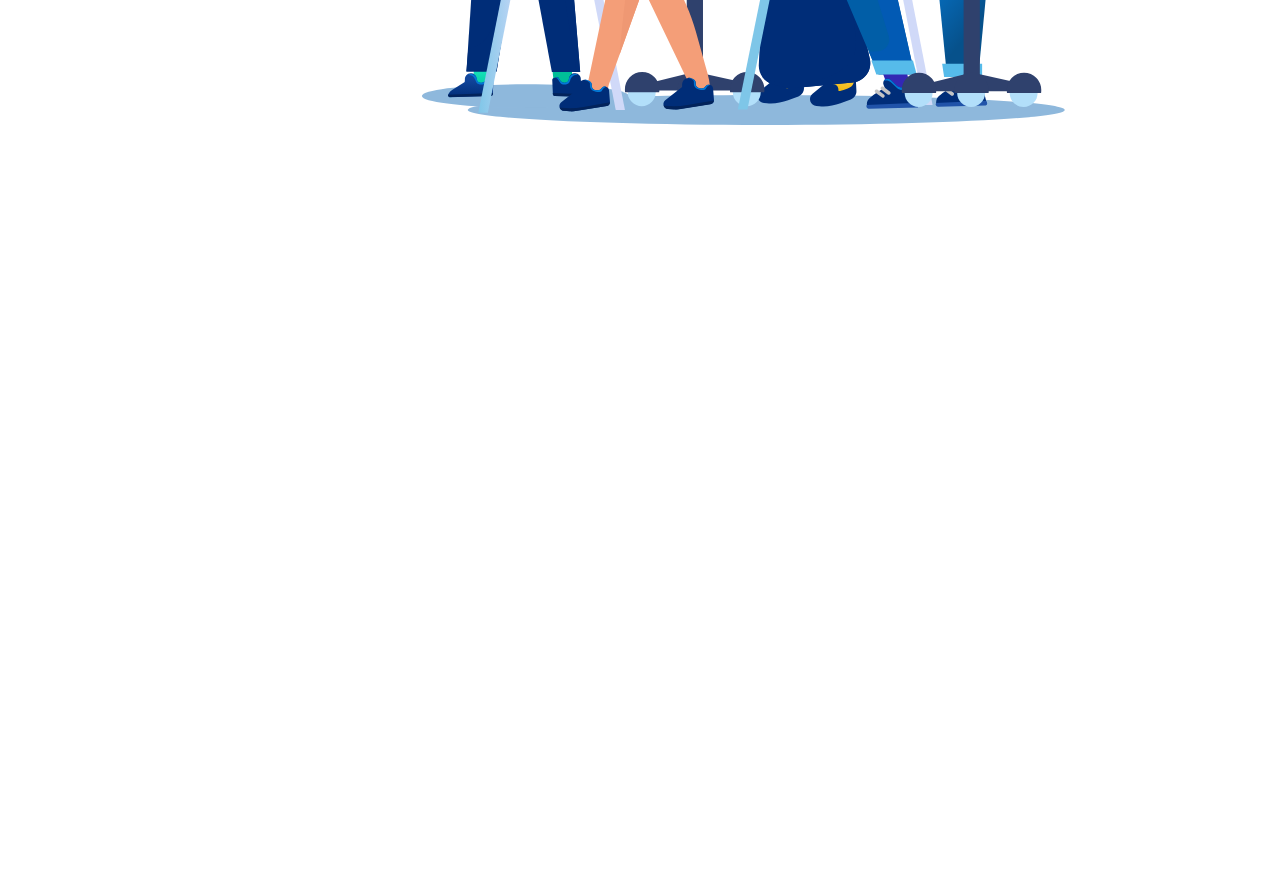
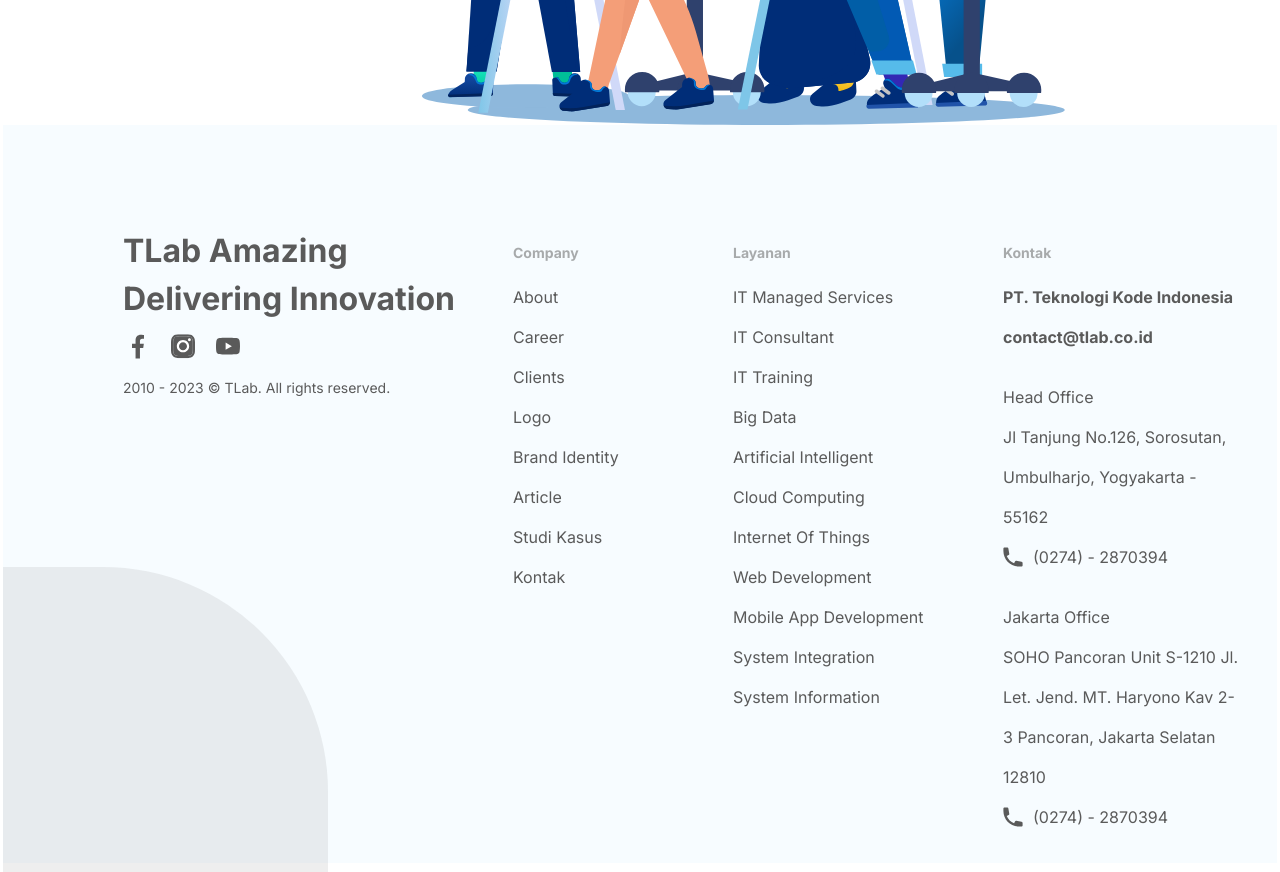
Before and after one commit to ahmdali25/tlab-vue, a Vue app: page / in a window 1280 px wide. Shown: the part 900-1772 px from the top of the page. Before the commit the page ends 1033 px from the top, so only its background shows below. Built offline with nearby package versions, Linux system fonts and the light colour scheme.

Commit message:
ADD component base footer

```diff
--- a/src/App.vue
+++ b/src/App.vue
@@ -4,21 +4,25 @@
     <main>
       <TheBanner />
     </main>
+    <BaseFooter />
   </div>
 </template>
 
 <script>
 import BaseHeader from "./components/BaseHeader.vue";
+import BaseFooter from "./components/BaseFooter.vue";
 import TheBanner from "./components/TheBanner.vue";
 
 export default {
   name: "App",
   components: {
     BaseHeader,
+    BaseFooter,
     TheBanner,
   },
 };
 </script>
+, BaseFooter
 
 <style>
 #app {
--- a/src/assets/css/variables.css
+++ b/src/assets/css/variables.css
@@ -2,4 +2,6 @@
     --color-primary: #00DE9C;
     --color-secondary: #049CFB;
     --color-tertiary: #5449D6;
+
+    --text-primary: #5A5A5A;
 }
--- /dev/null
+++ b/src/components/BaseFooter.vue
@@ -0,0 +1,180 @@
+<template>
+  <footer>
+    <div class="main-footer">
+      <div>
+        <h1 class="footer-title">TLab Amazing Delivering Innovation</h1>
+        <div class="footer-icons-wrapper">
+          <div class="footer-icon">
+            <img src="../assets/images/fb.svg" alt="Icon Facebook" />
+          </div>
+          <div class="footer-icon">
+            <img src="../assets/images/instagram.svg" alt="Icon Instagram" />
+          </div>
+          <div class="footer-icon">
+            <img src="../assets/images/youtube.svg" alt="Icon Youtube" />
+          </div>
+        </div>
+        <p class="footer-copyright">
+          2010 - {{ getCurrentYear }} &copy; TLab. All rights reserved.
+        </p>
+      </div>
+      <div class="footer-list-wrapper">
+        <p class="footer-list-title">Company</p>
+        <ul class="footer-list">
+          <li class="list">About</li>
+          <li class="list">Career</li>
+          <li class="list">Clients</li>
+          <li class="list">Logo</li>
+          <li class="list">Brand Identity</li>
+          <li class="list">Article</li>
+          <li class="list">Studi Kasus</li>
+          <li class="list">Kontak</li>
+        </ul>
+      </div>
+      <div class="footer-list-wrapper">
+        <p class="footer-list-title">Layanan</p>
+        <ul class="footer-list">
+          <li class="list">IT Managed Services</li>
+          <li class="list">IT Consultant</li>
+          <li class="list">IT Training</li>
+          <li class="list">Big Data</li>
+          <li class="list">Artificial Intelligent</li>
+          <li class="list">Cloud Computing</li>
+          <li class="list">Internet Of Things</li>
+          <li class="list">Web Development</li>
+          <li class="list">Mobile App Development</li>
+          <li class="list">System Integration</li>
+          <li class="list">System Information</li>
+        </ul>
+      </div>
+      <div class="footer-list-wrapper">
+        <p class="footer-list-title">Kontak</p>
+        <ul class="footer-list">
+          <li class="list list-bold">
+            PT. Teknologi Kode Indonesia contact@tlab.co.id
+          </li>
+          <li class="list list-custom">
+            Head Office <br />
+            Jl Tanjung No.126, Sorosutan, Umbulharjo, Yogyakarta - 55162
+          </li>
+          <li class="list">
+            <div class="list-wrapper">
+              <img src="../assets/images/phone.svg" alt="Icon Phone" />
+              <span>(0274) - 2870394</span>
+            </div>
+          </li>
+          <li class="list list-custom">
+            Jakarta Office <br />
+            SOHO Pancoran Unit S-1210 Jl. Let. Jend. MT. Haryono Kav 2-3
+            Pancoran, Jakarta Selatan 12810
+          </li>
+          <li class="list">
+            <div class="list-wrapper">
+              <img src="../assets/images/phone.svg" alt="Icon Phone" />
+              <span>(0274) - 2870394</span>
+            </div>
+          </li>
+        </ul>
+      </div>
+    </div>
+    <div class="footer-half-circle"></div>
+  </footer>
+</template>
+
+<script>
+export default {
+  name: "BaseFooter",
+  computed: {
+    getCurrentYear() {
+      return new Date().getFullYear();
+    },
+  },
+};
+</script>
+
+<style scoped>
+footer {
+  position: relative;
+  margin-left: -105px;
+  margin-right: -105px;
+  background-color: #f7fcff;
+  color: var(--text-primary);
+}
+
+.main-footer {
+  display: grid;
+  grid-template-columns: 350px 220px 270px 280px;
+  padding-top: 80px;
+  padding-bottom: 10px;
+  padding-left: 120px;
+  padding-right: 120px;
+}
+
+.footer-title {
+  line-height: 150%;
+}
+
+.footer-copyright {
+  font-weight: 400;
+  font-size: 14px;
+}
+
+.footer-icons-wrapper {
+  margin-top: -10px;
+  margin-bottom: 20px;
+  display: grid;
+  grid-template-columns: 30px 30px 30px;
+  gap: 15px;
+}
+
+.footer-icon {
+  display: flex;
+  justify-content: center;
+}
+
+.footer-list-wrapper {
+  padding-top: 25px;
+}
+
+.footer-list-title {
+  margin-left: 40px;
+  font-weight: 700;
+  font-size: 14px;
+  color: var(--text-primary);
+  opacity: 0.5;
+}
+
+.footer-list {
+  list-style: none;
+}
+
+.footer-list .list {
+  line-height: 40px;
+}
+
+.footer-list .list .list-wrapper {
+  display: flex;
+  flex-direction: row;
+  align-content: center;
+  gap: 10px;
+}
+
+.footer-list .list-bold {
+  font-weight: 700;
+}
+
+.footer-list .list-custom {
+  margin-top: 20px;
+}
+
+.footer-half-circle {
+  position: absolute;
+  width: 325px;
+  height: 305px;
+  top: 59.79%;
+  bottom: -31.78%;
+  background: #5a5a5a;
+  opacity: 0.1;
+  border-radius: 0 225px 0 0;
+}
+</style>
```
Also changed, not shown: src/assets/images/phone.svg (renamed from src/assets/images/Icon.svg).
